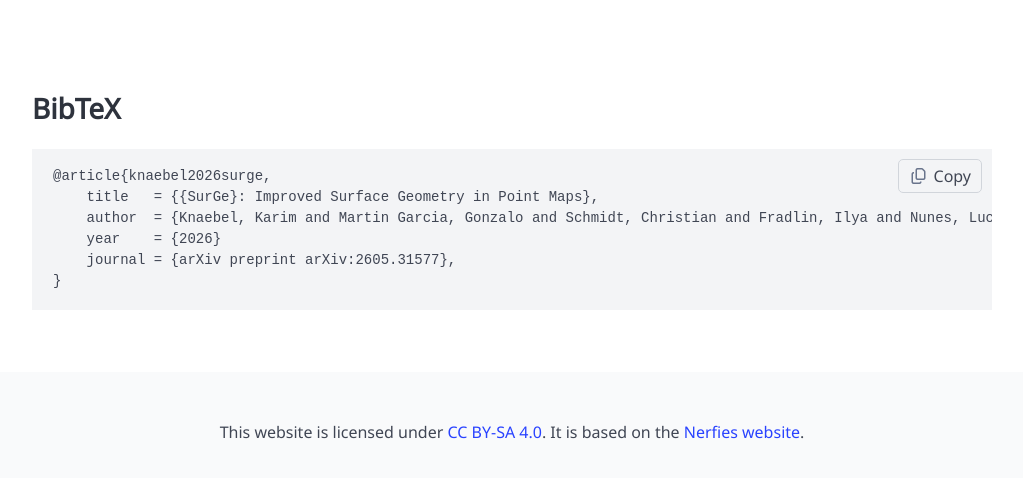
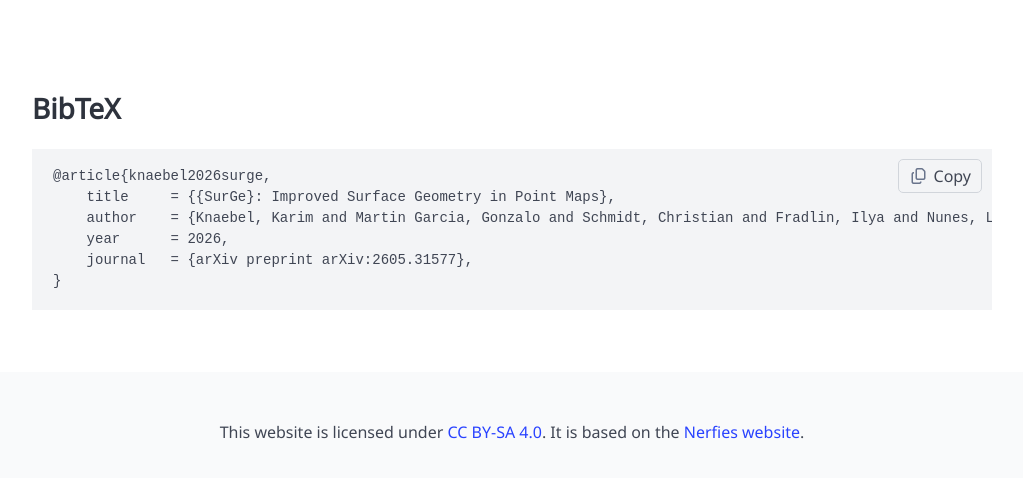
Before and after one commit to karimknaebel/surge, a plain HTML site: page index.html in a window 1280 px wide. Shown: the part 3442-3920 px from the top of the page, without its empty margins (128-1151 px from the left). Drawn offline with nearby package versions, Linux system fonts and the light colour scheme; some icons are missing; a web font is replaced by a local one.

Commit message:
fix bibtex

```diff
--- a/index.html
+++ b/index.html
@@ -282,10 +282,10 @@
       <h2 class="title">BibTeX</h2>
       <div class="bibtex-wrapper">
         <pre><code id="bibtex">@article{knaebel2026surge,
-    title   = {{SurGe}: Improved Surface Geometry in Point Maps},
-    author  = {Knaebel, Karim and Martin Garcia, Gonzalo and Schmidt, Christian and Fradlin, Ilya and Nunes, Lucas and de Geus, Daan and Leibe, Bastian},
-    year    = {2026}
-    journal = {arXiv preprint arXiv:2605.31577},
+    title     = {{SurGe}: Improved Surface Geometry in Point Maps},
+    author    = {Knaebel, Karim and Martin Garcia, Gonzalo and Schmidt, Christian and Fradlin, Ilya and Nunes, Lucas and de Geus, Daan and Leibe, Bastian},
+    year      = 2026,
+    journal   = {arXiv preprint arXiv:2605.31577},
 }</code></pre>
         <button onclick="copyToClipboard()" class="copy-button" id="bibtex-copy-button">
           <span>
```
